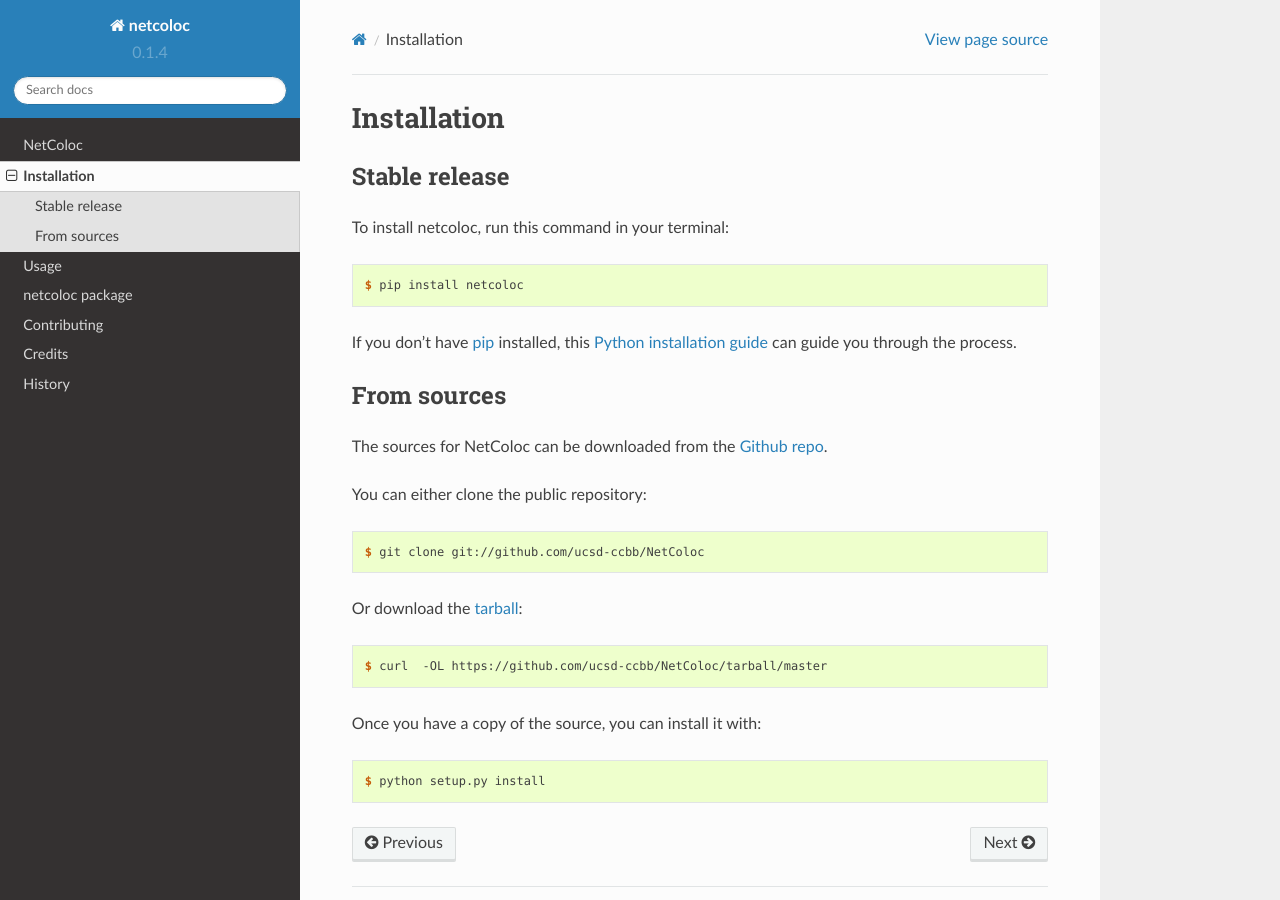
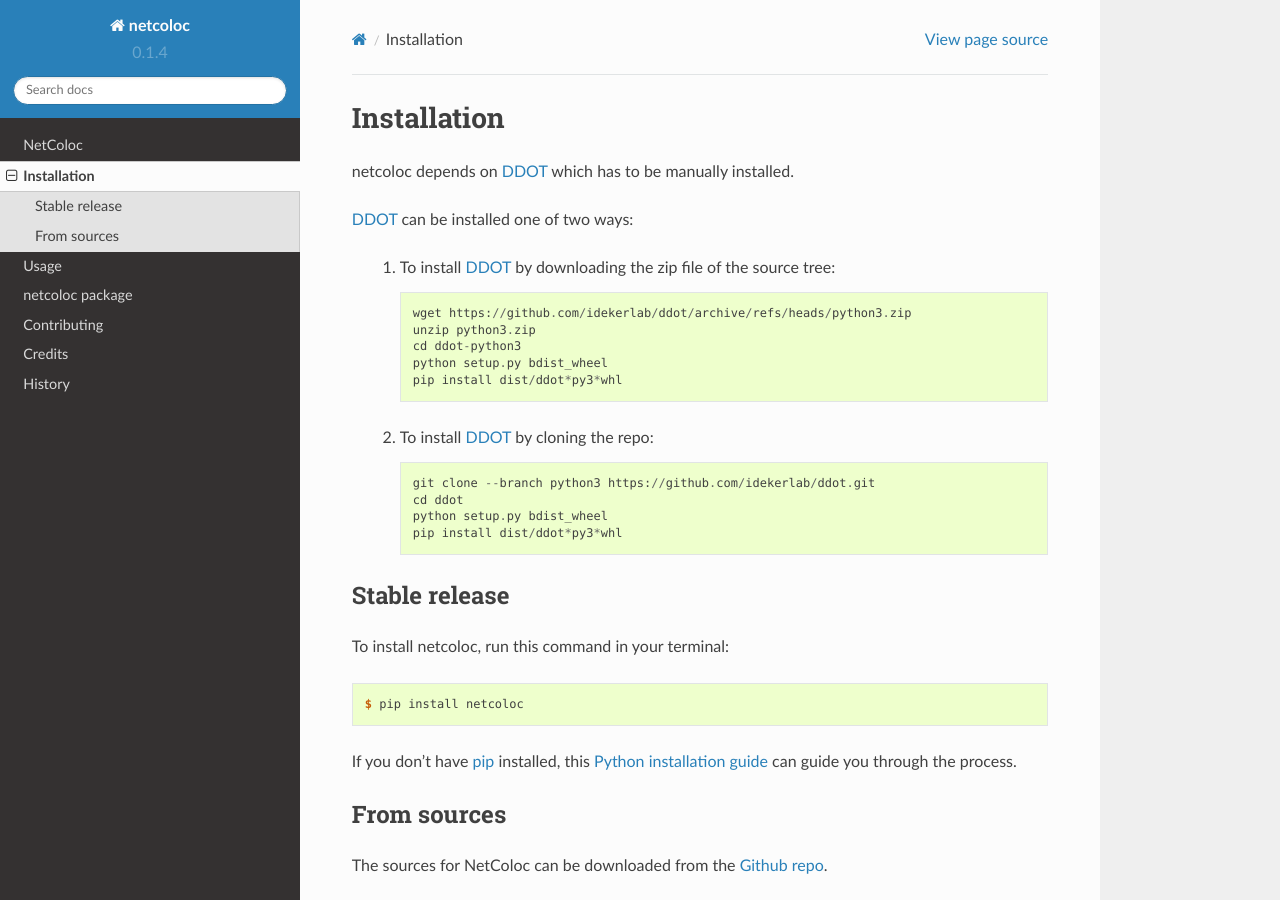
Before and after one commit to ucsd-ccbb/NetColoc, a Sphinx documentation site: the page built from docs/installation.rst, in a window 1280 px wide and 900 px high. Built offline with Sphinx 7.4.7 and the Read the Docs theme 2.0.0, drawn with Linux system fonts in a browser that asks for light colours.

Commit message:
added note on how to install DDOT

```diff
--- a/docs/installation.rst
+++ b/docs/installation.rst
@@ -1,9 +1,31 @@
-.. highlight:: shell
-
 ============
 Installation
 ============
 
+netcoloc depends on `DDOT`_ which has
+to be manually installed.
+
+`DDOT`_ can be installed one of two ways:
+
+  1. To install `DDOT`_ by downloading
+     the zip file of the source tree:
+
+     .. code-block::
+
+        wget https://github.com/idekerlab/ddot/archive/refs/heads/python3.zip
+        unzip python3.zip
+        cd ddot-python3
+        python setup.py bdist_wheel
+        pip install dist/ddot*py3*whl
+
+  2. To install `DDOT`_ by cloning the repo:
+
+     .. code-block::
+
+        git clone --branch python3 https://github.com/idekerlab/ddot.git
+        cd ddot
+        python setup.py bdist_wheel
+        pip install dist/ddot*py3*whl
 
 Stable release
 --------------
@@ -47,3 +69,4 @@ Once you have a copy of the source, you can install it with:
 
 .. _Github repo: https://github.com/ucsd-ccbb/NetColoc
 .. _tarball: https://github.com/ucsd-ccbb/NetColoc/tarball/master
+.. _DDOT: https://github.com/idekerlab/ddot
```
